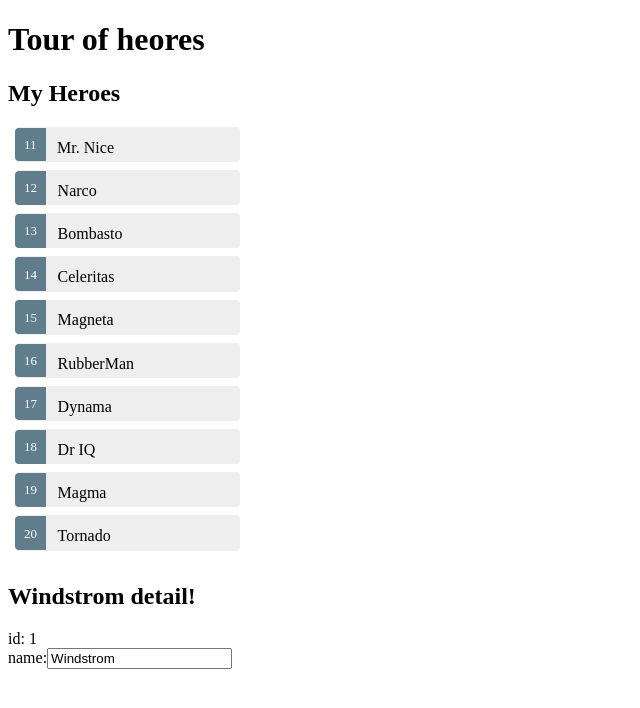
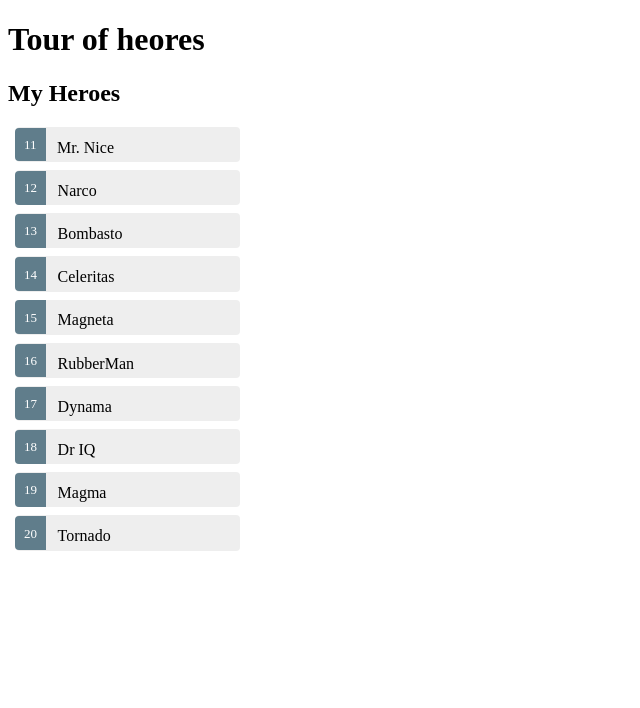
Before and after one commit to OstapHetman/angular-lessons, an Angular app in the folder Angular2Workshop/: page / in a window 1280 px wide. Shown: the top 708 px of the page, without its empty margins (0-640 px from the left). Built offline with nearby package versions, Linux system fonts and the light colour scheme.

Commit message:
Hide the empty detail with ngIf

```diff
--- a/Angular2Workshop/src/app/app.component.html
+++ b/Angular2Workshop/src/app/app.component.html
@@ -1,14 +1,16 @@
 <h1>{{title}}</h1>
 <h2>My Heroes</h2>
 <ul class="heroes">
-    <li *ngFor="let hero of heroes">
+    <li *ngFor="let hero of heroes" [class.selected]="hero === selectedHero" (click)="onSelect(hero)">
         <span class="badge">{{hero.id}}</span>{{hero.name}}
     </li>
 </ul>
 
-<h2>{{hero.name}} detail!</h2>
-<div><label for="">id: </label>{{hero.id}}</div>
-<div>
-    <label for="">name:</label>
-    <input [(ngModel)]="hero.name" placeholder="name">
+<div *ngIf="selectedHero">
+    <h2>{{selectedHero.name}} details!</h2>
+    <div><label>id: </label>{{selectedHero.id}}</div>
+    <div>
+        <label>name: </label>
+        <input [(ngModel)]="selectedHero.name" placeholder="name" />
+    </div>
 </div>
--- a/Angular2Workshop/src/app/app.component.ts
+++ b/Angular2Workshop/src/app/app.component.ts
@@ -25,8 +25,8 @@
 export class AppComponent {
   title = 'Tour of heores';
   heroes: Hero[] = HEROES;
-  hero: Hero = {
-    id:1,
-    name: 'Windstrom'
+  selectedHero: Hero;
+  onSelect(hero: Hero): void {
+    this.selectedHero = hero;
   }
-}
+  }
```
